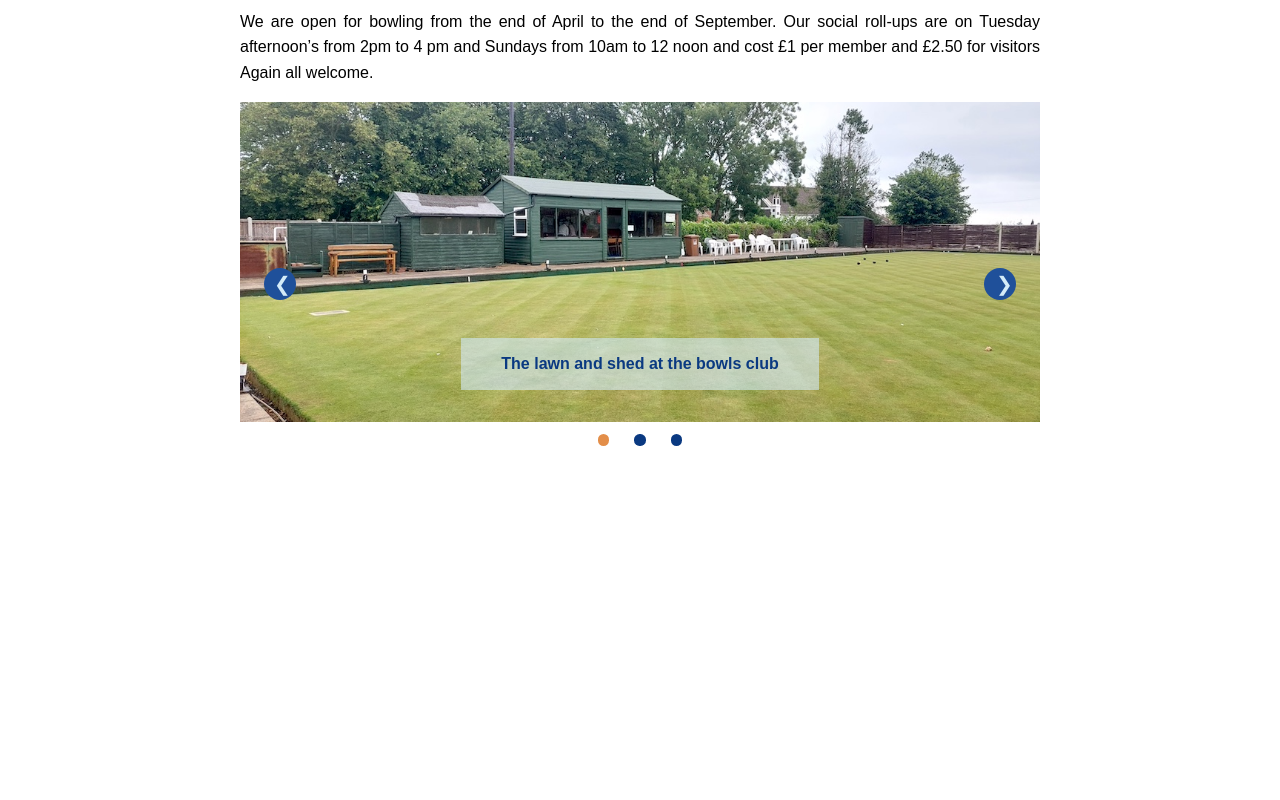
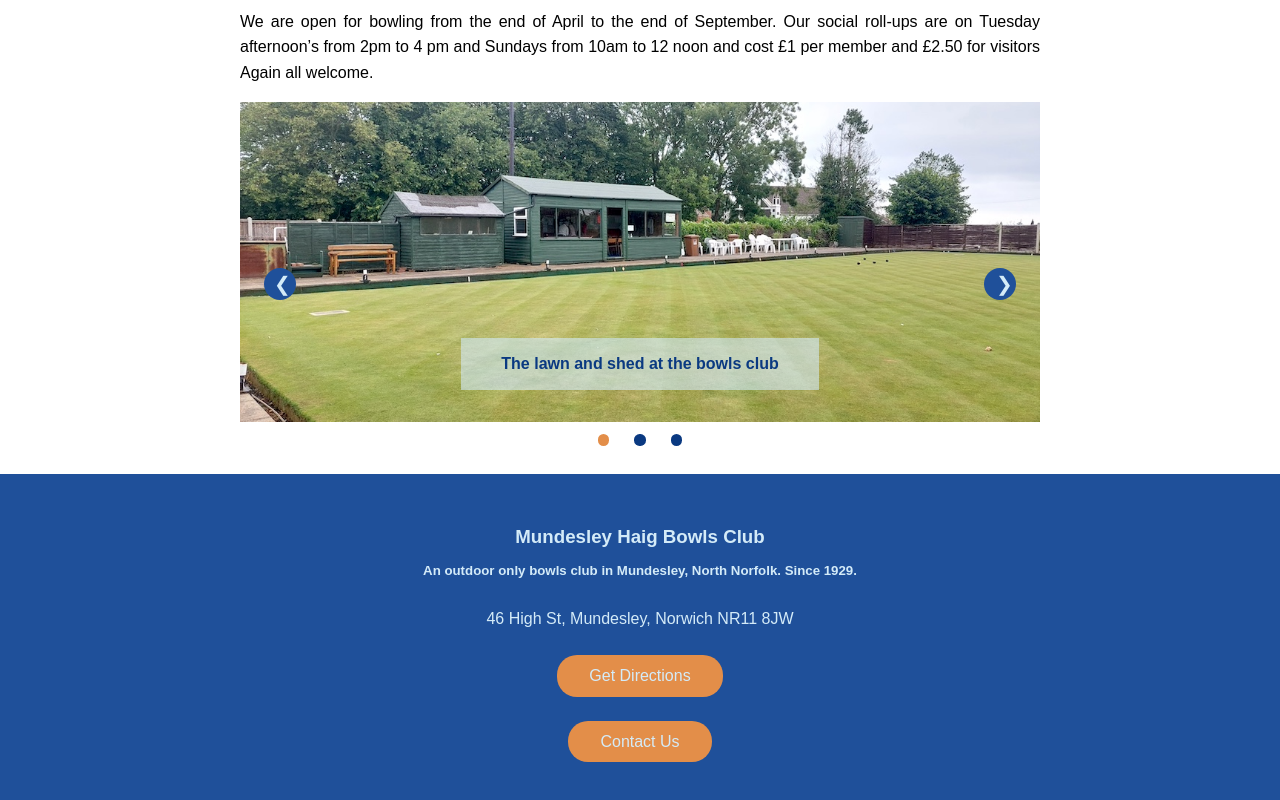
Before and after one commit to tomwinskell/bowls-frontend, a React (Vite) app: page / in a window 1280 px wide. Shown: the part 676-1476 px from the top of the page. Before the commit the page ends 1150 px from the top, so only its background shows below. Built offline with nearby package versions, Linux system fonts and the light colour scheme.

Commit message:
Card component and footer added.

```diff
--- a/src/App.tsx
+++ b/src/App.tsx
@@ -5,6 +5,8 @@ import Home from './assets/pages/Home';
 import GlobalStyles from './assets/GlobalStyles';
 import Contact from './assets/pages/Contact';
 import Join from './assets/pages/Join';
+import Footer from './assets/layouts/Footer';
+import Header from './assets/layouts/Header';
 
 const mainContent = {
   width: '100vw',
@@ -14,6 +16,7 @@ export default function App() {
   return (
     <BrowserRouter>
       <GlobalStyles />
+      <Header />
       <Navigation />
       <main css={mainContent}>
         <Routes>
@@ -25,6 +28,7 @@ export default function App() {
           {/* Define other routes that you need*/}
         </Routes>
       </main>
+      <Footer/>
     </BrowserRouter>
   );
 }
--- /dev/null
+++ b/src/assets/components/Card.tsx
@@ -0,0 +1,59 @@
+/** @jsxImportSource @emotion/react */
+import '@fontsource-variable/noto-sans';
+import { css } from '@emotion/react';
+import { NavLink } from 'react-router';
+import '@fontsource-variable/noto-sans';
+
+const cardStyle = {
+  card: css({}),
+  cardBody: css({
+    display: 'flex',
+    flexDirection: 'column',
+    alignItems: 'center',
+    fontFamily: 'Noto Sans Variable, sans-serif',
+    textWrap: 'balance',
+  }),
+  cardTitle: css({ marginBottom: '.5rem' }),
+  cardSubtitle: css({ marginBottom: '1.5rem' }),
+  cardText: css({}),
+  cardLink: css({
+    backgroundColor: 'var(--orange)',
+    borderRadius: '20px',
+    marginTop: '1.5rem',
+    padding: '.5rem 2rem',
+    width: 'max-content',
+  }),
+};
+const { card, cardBody, cardTitle, cardSubtitle, cardText, cardLink } =
+  cardStyle;
+
+interface CardProps {
+  content: {
+    title: string;
+    subtitle?: string;
+    text: string;
+    link1: { url: string; text: string };
+    link2?: { url: string; text: string };
+  };
+}
+
+export default function Card({ content }: CardProps) {
+  const { title, subtitle, text, link1, link2 } = content;
+  return (
+    <div css={card}>
+      <div css={cardBody}>
+        <h3 css={cardTitle}>{title}</h3>
+        {subtitle && <h5 css={cardSubtitle}>{subtitle}</h5>}
+        <p css={cardText}>{text}</p>
+        <div css={cardLink}>
+          <NavLink to={link1.url}>{link1.text}</NavLink>
+        </div>
+        {link2 && (
+          <div css={cardLink}>
+            <NavLink to={link2.url}>{link2.text}</NavLink>
+          </div>
+        )}
+      </div>
+    </div>
+  );
+}
--- a/src/assets/components/Content.tsx
+++ b/src/assets/components/Content.tsx
@@ -1,6 +1,4 @@
 /** @jsxImportSource @emotion/react */
-
-import React from 'react';
 import '@fontsource-variable/noto-sans';
 import { css } from '@emotion/react';
 
--- /dev/null
+++ b/src/assets/layouts/Footer.tsx
@@ -0,0 +1,28 @@
+/** @jsxImportSource @emotion/react */
+import { css } from '@emotion/react';
+import Card from '../components/Card';
+
+const container = css({
+  width: '100%',
+  backgroundColor: 'var(--blue)',
+  display: 'flex',
+  flexDirection: 'row',
+  justifyContent: 'center',
+  padding: '3rem 2rem',
+  textAlign: 'center',
+  color: 'var(--winter)'
+});
+
+const cardContent = {
+  title: 'Mundesley Haig Bowls Club',
+  subtitle: 'An outdoor only bowls club in Mundesley, North Norfolk. Since 1929.',
+  text: '46 High St, Mundesley, Norwich NR11 8JW',
+  link1: {url: 'https://maps.app.goo.gl/CvmQqu4icCJ8YfEE6', text: 'Get Directions'},
+  link2: {url: '/contact', text: 'Contact Us'}
+}
+
+export default function Footer() {
+  return <footer css={container}>
+    <Card content={cardContent}/>
+  </footer>;
+}
--- a/src/assets/pages/Contact.tsx
+++ b/src/assets/pages/Contact.tsx
@@ -1,12 +1,10 @@
 /** @jsxImportSource @emotion/react */
 
 import Body from '../layouts/Body';
-import Header from '../layouts/Header';
 
 export default function Home() {
   return (
     <>
-      <Header />
       <Body>
         <h2>Club Contact Information</h2>
         <p>Tel: 07356 073610</p>
--- a/src/assets/pages/Home.tsx
+++ b/src/assets/pages/Home.tsx
@@ -1,12 +1,10 @@
 /** @jsxImportSource @emotion/react */
 import Slider from '../components/slider/Slider';
 import Body from '../layouts/Body';
-import Header from '../layouts/Header';
 
 export default function Home() {
   return (
     <>
-      <Header />
       <Body>
         <p>
           Mundesley Haig Bowls Club is an outdoor only bowls club in Mundesley
--- a/src/assets/pages/Join.tsx
+++ b/src/assets/pages/Join.tsx
@@ -1,12 +1,10 @@
 /** @jsxImportSource @emotion/react */
 
 import Body from '../layouts/Body';
-import Header from '../layouts/Header';
 
 export default function Home() {
   return (
     <>
-      <Header />
       <Body>
         <h2>Membership Application</h2>
         <p>
```
Also changed, not shown: src/main.tsx (+5 -5 lines).
